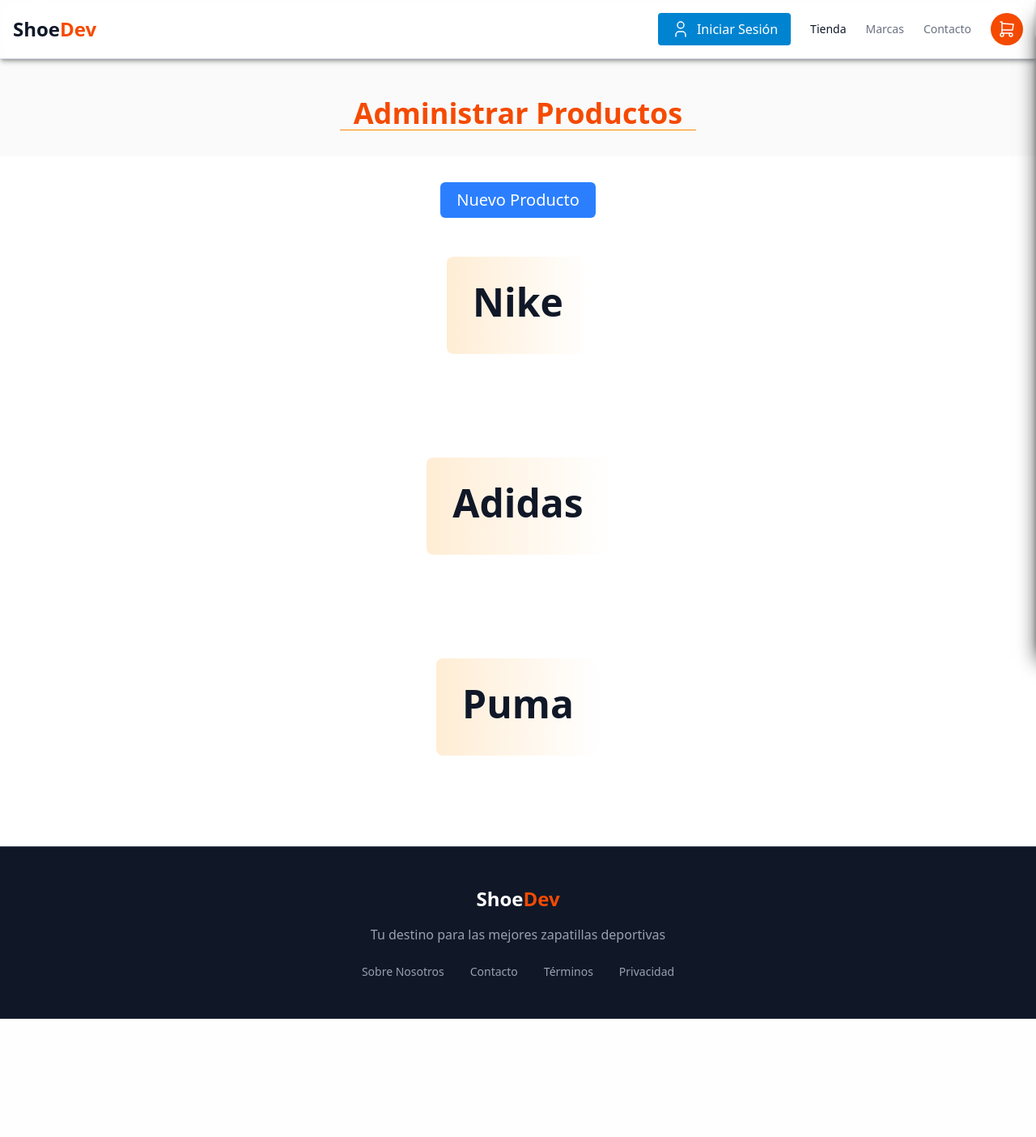
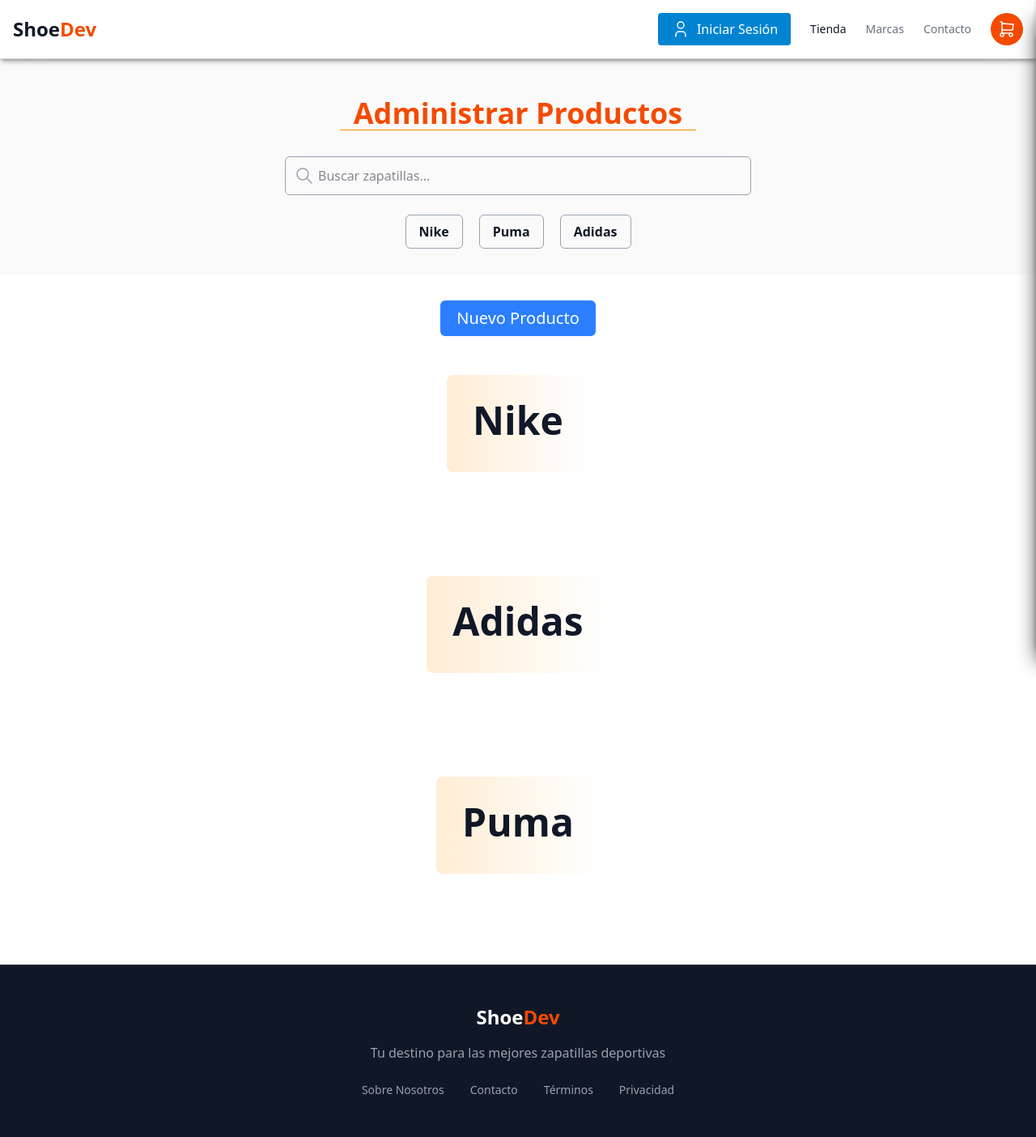
Before and after one commit to AntoDevLive/ShoeDev, a PHP site: page /backend/admin/productos.php in a window 1280 px wide. Shown: the whole page at 81% size. Before the commit the page ends 1258 px from the top, so only its background shows below. Run offline with PHP 8.4, Linux system fonts and the light colour scheme; data that the repository does not hold is empty.

Commit message:
cambio de tienda.js a search.js usado como componente de busqueda en tienda y en administrar productos

```diff
--- a/frontend/src/output.css
+++ b/frontend/src/output.css
@@ -50,6 +50,7 @@
     --color-black: #000;
     --color-white: #fff;
     --spacing: 0.25rem;
+    --container-xl: 36rem;
     --container-2xl: 42rem;
     --container-5xl: 64rem;
     --container-6xl: 72rem;
@@ -310,6 +311,9 @@
   .z-10 {
     z-index: 10;
   }
+  .z-20 {
+    z-index: 20;
+  }
   .z-40 {
     z-index: 40;
   }
@@ -349,6 +353,9 @@
   .my-8 {
     margin-block: calc(var(--spacing) * 8);
   }
+  .-mt-5 {
+    margin-top: calc(var(--spacing) * -5);
+  }
   .mt-1 {
     margin-top: calc(var(--spacing) * 1);
   }
@@ -507,6 +514,9 @@
   }
   .w-full {
     width: 100%;
+  }
+  .w-xl {
+    width: var(--container-xl);
   }
   .max-w-2xl {
     max-width: var(--container-2xl);
@@ -572,14 +582,35 @@
   .resize-none {
     resize: none;
   }
+  .-scroll-mt-0 {
+    scroll-margin-top: calc(var(--spacing) * -0);
+  }
   .-scroll-mt-5 {
     scroll-margin-top: calc(var(--spacing) * -5);
   }
   .-scroll-mt-20 {
     scroll-margin-top: calc(var(--spacing) * -20);
   }
+  .-scroll-mt-30 {
+    scroll-margin-top: calc(var(--spacing) * -30);
+  }
+  .-scroll-mt-50 {
+    scroll-margin-top: calc(var(--spacing) * -50);
+  }
+  .-scroll-mt-200 {
+    scroll-margin-top: calc(var(--spacing) * -200);
+  }
+  .scroll-mt-5 {
+    scroll-margin-top: calc(var(--spacing) * 5);
+  }
   .scroll-mt-20 {
     scroll-margin-top: calc(var(--spacing) * 20);
+  }
+  .scroll-mt-25 {
+    scroll-margin-top: calc(var(--spacing) * 25);
+  }
+  .scroll-mt-30 {
+    scroll-margin-top: calc(var(--spacing) * 30);
   }
   .scroll-mt-50 {
     scroll-margin-top: calc(var(--spacing) * 50);
--- a/frontend/templates/Header.php
+++ b/frontend/templates/Header.php
@@ -1,4 +1,4 @@
-<header id="inicio" class="bg-white/70 backdrop-blur-xl <?php if (basename($_SERVER['SCRIPT_NAME']) === 'tienda.php' || basename($_SERVER['SCRIPT_NAME']) === 'productos.php') echo 'fixed mb-50 w-full z-10 shadow-md shadow-black/30' ?> ">
+<header class="bg-white/70 backdrop-blur-xl <?php if (basename($_SERVER['SCRIPT_NAME']) === 'tienda.php' || basename($_SERVER['SCRIPT_NAME']) === 'productos.php') echo 'fixed mb-50 w-full z-10 shadow-md shadow-black/30' ?> ">
     <nav class="border-b border-b-slate-400/40 backdrop-blur">
         <div class="container mx-auto px-4 py-4">
             <div class="flex items-center justify-between">
--- a/frontend/templates/Hero.php
+++ b/frontend/templates/Hero.php
@@ -1,4 +1,4 @@
-<section class="py-20 bg-linear-to-b from-gray-100 to-white">
+<section id="inicio" class="py-20 bg-linear-to-b from-gray-100 to-white scroll-mt-20">
     <div class="container mx-auto px-4 text-center">
         <h2 class="text-5xl font-bold mb-4">Productos <span class="text-orange-600">Estrella</span></h2>
         <p class="text-lg text-gray-600 max-w-2xl mx-auto mb-12">Descubre nuestra selección premium de zapatillas deportivas diseñadas para el máximo rendimiento</p>
--- a/frontend/templates/Modal_form_admin.php
+++ b/frontend/templates/Modal_form_admin.php
@@ -1,4 +1,4 @@
-  <div id="modal-form" class="fixed inset-0 flex justify-center items-center bg-black/50 hidden">
+  <div id="modal-form" class="fixed z-20 inset-0 flex justify-center items-center bg-black/50 hidden">
     <form enctype="multipart/form-data" method="POST" action="/shoedev/crear_producto.php" class="flex flex-col justify-center items-center bg-neutral-100 gap-6 py-10 px-8 w-120 rounded-lg shadow-lg shadow-black/50 relative">
 
     <input type="hidden" name="action" value="crear-producto">
--- a/frontend/views/productos.view.php
+++ b/frontend/views/productos.view.php
@@ -12,91 +12,93 @@
 
 <body class="min-h-screen text-gray-900 relative">
 
-  <!-- Subir Btn -->
   <?php include __DIR__ . '/../templates/Btn_subir.php' ?>
-
-  <!-- Modal -->
   <?php include __DIR__ . '/../templates/Modal.php' ?>
-
-  <!-- Header -->
   <?php include __DIR__ . '/../templates/Header.php' ?>
-
-  <!-- Carrito -->
   <?php include __DIR__ . '/../templates/Carrito.php' ?>
-
-  <!-- Modal form -->
   <?php include __DIR__ . '/../templates/Modal_form_admin.php' ?>
 
   <!-- Título section -->
-  <section class="bg-neutral-50 pb-8 flex flex-col justify-center items-center gap-8 pt-30">
+  <section id="inicio" class="bg-neutral-50 pb-8 flex flex-col justify-center items-center gap-8 pt-30 scroll-mt-20">
 
     <div class="w-110 border-b border-b-orange-400 text-center">
       <h1 class="text-4xl font-semibold text-orange-600">Administrar Productos</h1>
     </div>
 
+    <!-- Search -->
+    <div>
+      <div class="w-xl max-w-2xl mx-auto mb-6 relative barra-busqueda">
+        <input id="searchInput" type="text" placeholder="Buscar zapatillas..." class="pl-10 h-12 w-full border border-gray-400 rounded-md focus:outline-none focus:ring-2 focus:ring-orange-600">
+        <span class="absolute left-3 top-1/2 -translate-y-1/2 text-gray-400">
+          <svg xmlns="http://www.w3.org/2000/svg" width="24" height="24" viewBox="0 0 24 24" fill="none" stroke="currentColor" stroke-width="1.5" stroke-linecap="round" stroke-linejoin="round">
+            <path stroke="none" d="M0 0h24v24H0z" fill="none" />
+            <path d="M10 10m-7 0a7 7 0 1 0 14 0a7 7 0 1 0 -14 0" />
+            <path d="M21 21l-6 -6" />
+          </svg>
+        </span>
+      </div>
+
+      <!-- Brand Filter Buttons -->
+      <div class="flex flex-wrap justify-center gap-5">
+        <button onclick="document.getElementById('nike').scrollIntoView({behavior:'smooth'})" class="px-4 py-2 border border-gray-400 rounded-md font-semibold hover:bg-orange-600 hover:text-white transition cursor-pointer">Nike</button>
+        <button onclick="document.getElementById('puma').scrollIntoView({behavior:'smooth'})" class="px-4 py-2 border border-gray-400 rounded-md font-semibold hover:bg-orange-600 hover:text-white transition cursor-pointer">Puma</button>
+        <button onclick="document.getElementById('adidas').scrollIntoView({behavior:'smooth'})" class="px-4 py-2 border border-gray-400 rounded-md font-semibold hover:bg-orange-600 hover:text-white transition cursor-pointer">Adidas</button>
+      </div>
+    </div>
+    <!-- Búsqueda sin resultados -->
+    <section id="empty-search" class="flex justify-center items-center flex-col gap-2 text-neutral-500 py-35 hidden">
+      <p class="text-3xl">¡Oh no!</p>
+      <p class="text-2xl">No encontramos resultados que coincidan con tu búsqueda.</p>
+      <svg xmlns="http://www.w3.org/2000/svg" width="50" height="50" viewBox="0 0 24 24" fill="none" stroke="currentColor" stroke-width="1" stroke-linecap="round" stroke-linejoin="round" class="icon icon-tabler icons-tabler-outline icon-tabler-mood-sad">
+        <path stroke="none" d="M0 0h24v24H0z" fill="none" />
+        <path d="M12 12m-9 0a9 9 0 1 0 18 0a9 9 0 1 0 -18 0" />
+        <path d="M9 10l.01 0" />
+        <path d="M15 10l.01 0" />
+        <path d="M9.5 15.25a3.5 3.5 0 0 1 5 0" />
+      </svg>
+    </section>
+
   </section>
 
-  <!-- Secciones de productos -->
   <section class="flex flex-col justify-center items-center gap-12 py-8">
 
-    <!-- Toast -->
+
     <div id="toast" class="bg-green-500 text-white py-2 px-5 text-xl rounded-br-md rounded-tr-md shadow-md shadow-neutral-500 fixed top-50 left-0 -translate-x-full opacity-0 transition-all duration-500"></div>
 
     <button id="nuevo-producto-btn" class="bg-blue-500 text-white text-xl py-2 px-5 capitalize cursor-pointer rounded-md transition-all duration-300 hover:bg-blue-500/90">Nuevo producto</button>
 
-    <!-- Nike -->
-    <section>
+    <!-- NIKE -->
+    <section id="nike" class="scroll-mt-25">
       <div class="container mx-auto px-4">
         <div class="mb-12">
           <div class="bg-gradient-to-r from-orange-100 to-transparent p-8 rounded-lg mb-8">
             <h2 class="text-4xl md:text-5xl font-bold text-gray-900 mb-2">Nike</h2>
           </div>
+
           <div class="grid grid-cols-1 sm:grid-cols-2 lg:grid-cols-3 xl:grid-cols-4 gap-6">
 
-            <!-- Producto -->
             <?php foreach ($productos_nike as $producto): ?>
-
-              <div class="product-card bg-neutral-100 rounded-lg hover:shadow-xl transition p-4 flex justify-center items-center flex-col w-full shadow-lg shadow-black/30">
+              <div class="product-card bg-neutral-100 rounded-lg hover:shadow-xl transition p-4 flex justify-center items-start flex-col w-full shadow-lg shadow-black/30"
+                data-name="<?php echo $producto['titulo']; ?>"
+                data-brand="<?php echo $producto['marca']; ?>">
                 <div class="aspect-square overflow-hidden rounded-lg mb-4">
-                  <a href="#"><img src="../uploads/products/<?php echo $producto['imagen']; ?>" alt="Adidas 1" class="w-full h-full object-cover hover:scale-110 transition-transform duration-500"></a>
+                  <a href="#"><img src="../uploads/products/<?php echo $producto['imagen']; ?>" class="w-full h-full object-cover hover:scale-110 transition-transform duration-500"></a>
                 </div>
-                <h3 class="font-semibold text-gray-900 mb-2 capitalize"> <?php echo $producto['titulo'] ?> </h3>
-                <div class="flex items-center justify-center gap-5 w-full mt-2">
-                  <button class="py-1 px-4 bg-amber-500 rounded-sm text-white cursor-pointer transition-all duration-200 hover:bg-yellow-500/90 flex justify-center items-center gap-1">
-                    <svg xmlns="http://www.w3.org/2000/svg" width="24" height="24" viewBox="0 0 24 24" fill="none" stroke="currentColor" stroke-width="1.5" stroke-linecap="round" stroke-linejoin="round" class="icon icon-tabler icons-tabler-outline icon-tabler-edit">
-                      <path stroke="none" d="M0 0h24v24H0z" fill="none" />
-                      <path d="M7 7h-1a2 2 0 0 0 -2 2v9a2 2 0 0 0 2 2h9a2 2 0 0 0 2 -2v-1" />
-                      <path d="M20.385 6.585a2.1 2.1 0 0 0 -2.97 -2.97l-8.415 8.385v3h3l8.385 -8.415z" />
-                      <path d="M16 5l3 3" />
-                    </svg>
-                    Editar
-                  </button>
-                  <button class="py-1 px-4 bg-red-500 rounded-sm text-white cursor-pointer transition-all duration-200 hover:bg-red-500/90 flex justify-center items-center gap-1">
-                    <svg xmlns="http://www.w3.org/2000/svg" width="24" height="24" viewBox="0 0 24 24" fill="none" stroke="currentColor" stroke-width="1.5" stroke-linecap="round" stroke-linejoin="round" class="icon icon-tabler icons-tabler-outline icon-tabler-trash">
-                      <path stroke="none" d="M0 0h24v24H0z" fill="none" />
-                      <path d="M4 7l16 0" />
-                      <path d="M10 11l0 6" />
-                      <path d="M14 11l0 6" />
-                      <path d="M5 7l1 12a2 2 0 0 0 2 2h8a2 2 0 0 0 2 -2l1 -12" />
-                      <path d="M9 7v-3a1 1 0 0 1 1 -1h4a1 1 0 0 1 1 1v3" />
-                    </svg>
-                    Eliminar
-                  </button>
+                <h3 class="font-semibold text-gray-900 mb-2 capitalize text-xl"><?php echo $producto['titulo'] ?></h3>
+                <div class="flex items-center justify-start gap-5 w-full mt-2">
+                  <button class="py-1 px-4 bg-amber-500 text-white rounded-sm cursor-pointer hover:bg-yellow-500/90">Editar</button>
+                  <button class="py-1 px-4 bg-red-500 text-white rounded-sm cursor-pointer hover:bg-red-500/90">Eliminar</button>
                 </div>
               </div>
-
             <?php endforeach; ?>
 
           </div>
-
         </div>
       </div>
     </section>
 
-
-
-    <!-- Adidas -->
-    <section>
+    <!-- ADIDAS -->
+    <section id="adidas" class="scroll-mt-25">
       <div class="container mx-auto px-4">
         <div class="mb-12">
           <div class="bg-gradient-to-r from-orange-100 to-transparent p-8 rounded-lg mb-8">
@@ -105,38 +107,19 @@
 
           <div class="grid grid-cols-1 sm:grid-cols-2 lg:grid-cols-3 xl:grid-cols-4 gap-6">
 
-            <!-- Producto -->
             <?php foreach ($productos_adidas as $producto): ?>
-
-              <div class="product-card bg-neutral-100 rounded-lg hover:shadow-xl transition p-4 flex justify-center items-center flex-col w-full shadow-lg shadow-black/30">
+              <div class="product-card bg-neutral-100 rounded-lg hover:shadow-xl transition p-4 flex justify-center items-start flex-col w-full shadow-lg shadow-black/30"
+                data-name="<?php echo $producto['titulo']; ?>"
+                data-brand="<?php echo $producto['marca']; ?>">
                 <div class="aspect-square overflow-hidden rounded-lg mb-4">
-                  <a href="#"><img src="../uploads/products/<?php echo $producto['imagen']; ?>" alt="Adidas 1" class="w-full h-full object-cover hover:scale-110 transition-transform duration-500"></a>
+                  <a href="#"><img src="../uploads/products/<?php echo $producto['imagen']; ?>" class="w-full h-full object-cover hover:scale-110 transition-transform duration-500"></a>
                 </div>
-                <h3 class="font-semibold text-gray-900 mb-2 capitalize"> <?php echo $producto['titulo'] ?> </h3>
-                <div class="flex items-center justify-center gap-5 w-full mt-2">
-                  <button class="py-1 px-4 bg-amber-500 rounded-sm text-white cursor-pointer transition-all duration-200 hover:bg-yellow-500/90 flex justify-center items-center gap-1">
-                    <svg xmlns="http://www.w3.org/2000/svg" width="24" height="24" viewBox="0 0 24 24" fill="none" stroke="currentColor" stroke-width="1.5" stroke-linecap="round" stroke-linejoin="round" class="icon icon-tabler icons-tabler-outline icon-tabler-edit">
-                      <path stroke="none" d="M0 0h24v24H0z" fill="none" />
-                      <path d="M7 7h-1a2 2 0 0 0 -2 2v9a2 2 0 0 0 2 2h9a2 2 0 0 0 2 -2v-1" />
-                      <path d="M20.385 6.585a2.1 2.1 0 0 0 -2.97 -2.97l-8.415 8.385v3h3l8.385 -8.415z" />
-                      <path d="M16 5l3 3" />
-                    </svg>
-                    Editar
-                  </button>
-                  <button class="py-1 px-4 bg-red-500 rounded-sm text-white cursor-pointer transition-all duration-200 hover:bg-red-500/90 flex justify-center items-center gap-1">
-                    <svg xmlns="http://www.w3.org/2000/svg" width="24" height="24" viewBox="0 0 24 24" fill="none" stroke="currentColor" stroke-width="1.5" stroke-linecap="round" stroke-linejoin="round" class="icon icon-tabler icons-tabler-outline icon-tabler-trash">
-                      <path stroke="none" d="M0 0h24v24H0z" fill="none" />
-                      <path d="M4 7l16 0" />
-                      <path d="M10 11l0 6" />
-                      <path d="M14 11l0 6" />
-                      <path d="M5 7l1 12a2 2 0 0 0 2 2h8a2 2 0 0 0 2 -2l1 -12" />
-                      <path d="M9 7v-3a1 1 0 0 1 1 -1h4a1 1 0 0 1 1 1v3" />
-                    </svg>
-                    Eliminar
-                  </button>
+                <h3 class="font-semibold text-gray-900 mb-2 capitalize text-xl"><?php echo $producto['titulo'] ?></h3>
+                <div class="flex items-center justify-start gap-5 w-full mt-2">
+                  <button class="py-1 px-4 bg-amber-500 text-white rounded-sm cursor-pointer hover:bg-yellow-500/90">Editar</button>
+                  <button class="py-1 px-4 bg-red-500 text-white rounded-sm cursor-pointer hover:bg-red-500/90">Eliminar</button>
                 </div>
               </div>
-
             <?php endforeach; ?>
 
           </div>
@@ -144,9 +127,8 @@
       </div>
     </section>
 
-
-    <!-- puma -->
-    <section>
+    <!-- PUMA -->
+    <section id="puma" class="scroll-mt-25">
       <div class="container mx-auto px-4">
         <div class="mb-12">
           <div class="bg-gradient-to-r from-orange-100 to-transparent p-8 rounded-lg mb-8">
@@ -155,38 +137,19 @@
 
           <div class="grid grid-cols-1 sm:grid-cols-2 lg:grid-cols-3 xl:grid-cols-4 gap-6">
 
-            <!-- Producto -->
             <?php foreach ($productos_puma as $producto): ?>
-
-              <div class="product-card bg-neutral-100 rounded-lg hover:shadow-xl transition p-4 flex justify-center items-center flex-col w-full shadow-lg shadow-black/30">
+              <div class="product-card bg-neutral-100 rounded-lg hover:shadow-xl transition p-4 flex justify-center items-start flex-col w-full shadow-lg shadow-black/30"
+                data-name="<?php echo $producto['titulo']; ?>"
+                data-brand="<?php echo $producto['marca']; ?>">
                 <div class="aspect-square overflow-hidden rounded-lg mb-4">
-                  <a href="#"><img src="../uploads/products/<?php echo $producto['imagen']; ?>" alt="Adidas 1" class="w-full h-full object-cover hover:scale-110 transition-transform duration-500"></a>
+                  <a href="#"><img src="../uploads/products/<?php echo $producto['imagen']; ?>" class="w-full h-full object-cover hover:scale-110 transition-transform duration-500"></a>
                 </div>
-                <h3 class="font-semibold text-gray-900 mb-2 capitalize"> <?php echo $producto['titulo'] ?> </h3>
-                <div class="flex items-center justify-center gap-5 w-full mt-2">
-                  <button class="py-1 px-4 bg-amber-500 rounded-sm text-white cursor-pointer transition-all duration-200 hover:bg-yellow-500/90 flex justify-center items-center gap-1">
-                    <svg xmlns="http://www.w3.org/2000/svg" width="24" height="24" viewBox="0 0 24 24" fill="none" stroke="currentColor" stroke-width="1.5" stroke-linecap="round" stroke-linejoin="round" class="icon icon-tabler icons-tabler-outline icon-tabler-edit">
-                      <path stroke="none" d="M0 0h24v24H0z" fill="none" />
-                      <path d="M7 7h-1a2 2 0 0 0 -2 2v9a2 2 0 0 0 2 2h9a2 2 0 0 0 2 -2v-1" />
-                      <path d="M20.385 6.585a2.1 2.1 0 0 0 -2.97 -2.97l-8.415 8.385v3h3l8.385 -8.415z" />
-                      <path d="M16 5l3 3" />
-                    </svg>
-                    Editar
-                  </button>
-                  <button class="py-1 px-4 bg-red-500 rounded-sm text-white cursor-pointer transition-all duration-200 hover:bg-red-500/90 flex justify-center items-center gap-1">
-                    <svg xmlns="http://www.w3.org/2000/svg" width="24" height="24" viewBox="0 0 24 24" fill="none" stroke="currentColor" stroke-width="1.5" stroke-linecap="round" stroke-linejoin="round" class="icon icon-tabler icons-tabler-outline icon-tabler-trash">
-                      <path stroke="none" d="M0 0h24v24H0z" fill="none" />
-                      <path d="M4 7l16 0" />
-                      <path d="M10 11l0 6" />
-                      <path d="M14 11l0 6" />
-                      <path d="M5 7l1 12a2 2 0 0 0 2 2h8a2 2 0 0 0 2 -2l1 -12" />
-                      <path d="M9 7v-3a1 1 0 0 1 1 -1h4a1 1 0 0 1 1 1v3" />
-                    </svg>
-                    Eliminar
-                  </button>
+                <h3 class="font-semibold text-gray-900 mb-2 capitalize text-xl"><?php echo $producto['titulo'] ?></h3>
+                <div class="flex items-center justify-start gap-5 w-full mt-2">
+                  <button class="py-1 px-4 bg-amber-500 text-white rounded-sm cursor-pointer hover:bg-yellow-500/90">Editar</button>
+                  <button class="py-1 px-4 bg-red-500 text-white rounded-sm cursor-pointer hover:bg-red-500/90">Eliminar</button>
                 </div>
               </div>
-
             <?php endforeach; ?>
 
           </div>
@@ -196,13 +159,13 @@
 
   </section>
 
-  <!-- Footer -->
   <?php include __DIR__ . '/../templates/Footer.php' ?>
 
 </body>
 
 <script src="/shoedev/frontend/src/js/carrito.js"></script>
 <script src="/shoedev/frontend/src/js/main.js"></script>
+<script src="/shoedev/frontend/src/js/search.js"></script>
 <script src="/shoedev/frontend/src/js/admin_productos.js"></script>
 
 </html>
--- a/frontend/views/tienda.view.php
+++ b/frontend/views/tienda.view.php
@@ -25,7 +25,7 @@
   <?php include 'frontend/templates/Carrito.php' ?>
 
   <!-- Search & Filters -->
-  <div class="bg-gray-100/30 border-b border-gray-300 pt-25">
+  <div id="inicio" class="bg-gray-100/30 border-b border-gray-300 pt-25 scroll-mt-20">
     <div class="container mx-auto px-4 py-6">
 
       <!-- Search -->
@@ -231,7 +231,7 @@
 </body>
 
 <script src="frontend/src/js/carrito.js"></script>
-<script src="frontend/src/js/tienda.js"></script>
+<script src="frontend/src/js/search.js"></script>
 <script src="frontend/src/js/main.js"></script>
 
 </html>
```
Also changed, not shown: frontend/src/js/search.js (added, +68 -0 lines), frontend/src/js/tienda.js (deleted, +0 -51 lines).
